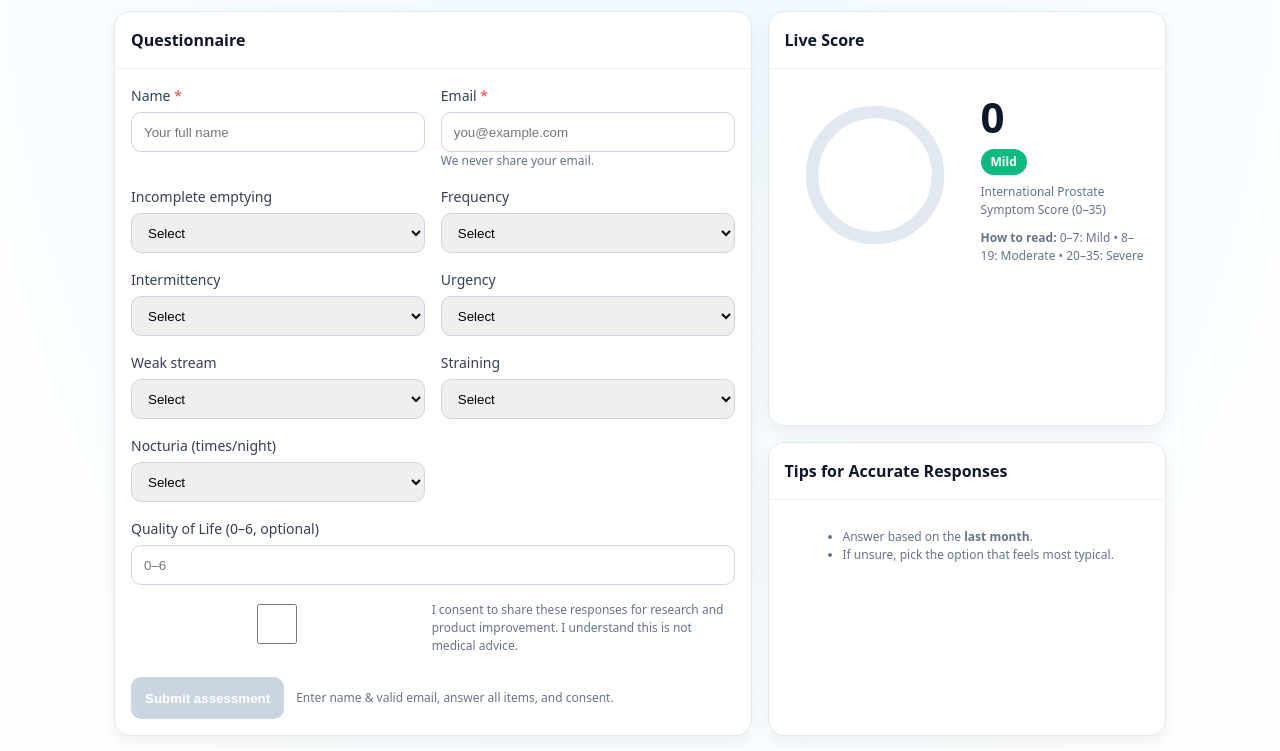
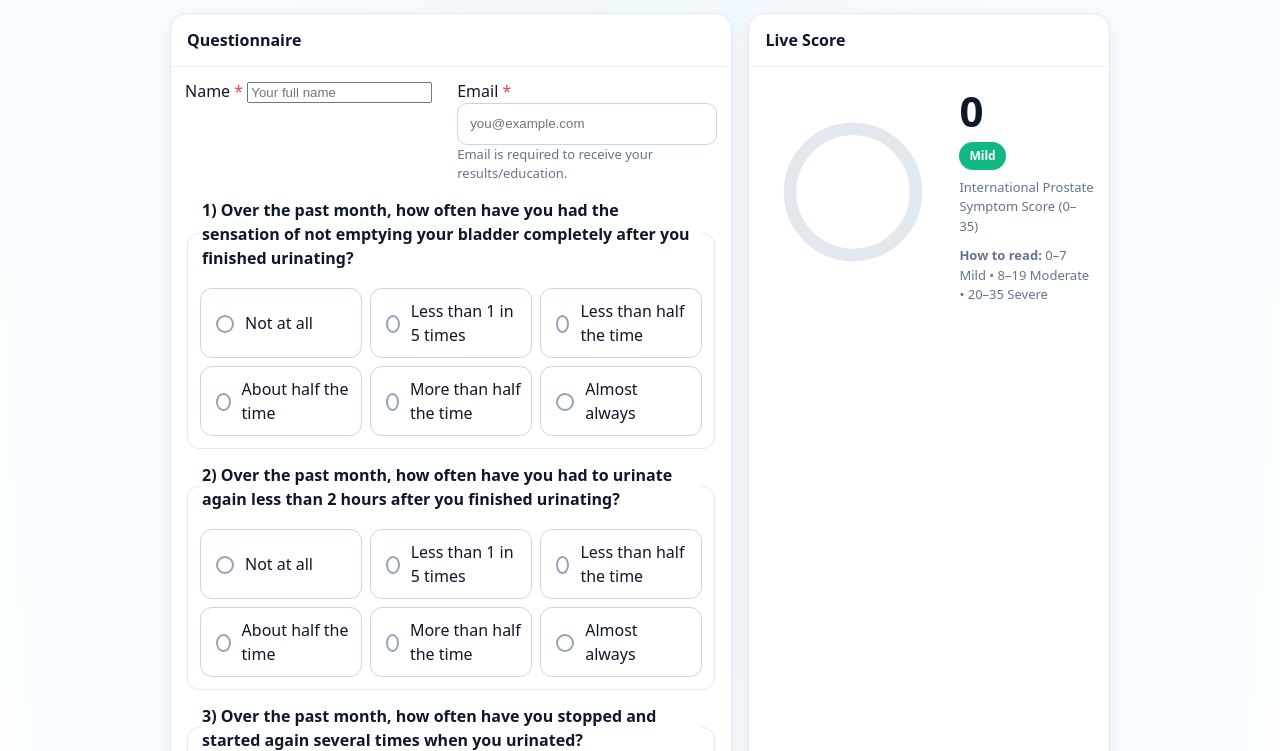
Before and after one commit to anuragpande1977/ipse-self-check, a plain HTML site: page index.html in a window 1280 px wide. Shown: the part 132-883 px from the top of the page. Drawn offline with Linux system fonts and the light colour scheme.

Commit message:
Update index.html

```diff
--- a/index.html
+++ b/index.html
@@ -4,38 +4,56 @@
 <meta charset="utf-8">
 <meta name="viewport" content="width=device-width, initial-scale=1">
 <title>IPSS Self-Assessment — by Anurag Pande</title>
-<meta name="description" content="Quick, private IPSS self-check with instant score and email capture.">
+<meta name="description" content="Quick, phone-friendly IPSS self-check with instant score and email capture.">
 <style>
   :root { --sky:#0ea5e9; --emerald:#10b981; --amber:#f59e0b; --rose:#ef4444; --ink:#0b1322; }
   * { box-sizing:border-box; }
-  body { margin:0; font:16px/1.5 system-ui, -apple-system, Segoe UI, Roboto, Arial; color:#0f172a; background:radial-gradient(ellipse at top,#f0f9ff, #fff); }
-  .container { max-width:1100px; margin:0 auto; padding:24px; }
-  .hero { display:flex; gap:12px; align-items:center; margin:16px 0 8px; }
-  .logo { width:40px; height:40px; border-radius:14px; background:var(--sky); display:grid; place-items:center; color:#fff; }
-  .card { background:#fff; border:1px solid #e2e8f0; border-radius:16px; box-shadow:0 6px 18px rgba(2, 6, 23, 0.06); }
-  .card-header { padding:16px; border-bottom:1px solid #eef2f7; font-weight:600; }
-  .card-body { padding:16px; }
-  .grid { display:grid; gap:16px; }
-  @media (min-width: 900px){ .layout{ display:grid; grid-template-columns:1.6fr 1fr; gap:16px; } }
-  label { font-size:14px; color:#334155; display:block; margin-bottom:6px; }
-  input, select { width:100%; height:40px; border:1px solid #cbd5e1; border-radius:10px; padding:0 12px; outline:none; }
-  input:focus, select:focus { border-color:var(--sky); box-shadow:0 0 0 3px rgba(14,165,233,.25); }
-  .row2 { display:grid; gap:16px; grid-template-columns:1fr 1fr; }
-  .muted { font-size:12px; color:#64748b; }
-  button { height:42px; padding:0 14px; border-radius:10px; background:#0ea5e9; color:#fff; border:none; font-weight:600; cursor:pointer; }
-  button[disabled]{ background:#cbd5e1; cursor:not-allowed; }
-  .badge { display:inline-flex; align-items:center; gap:6px; padding:4px 10px; border-radius:999px; color:#fff; font-size:12px; font-weight:600; }
-  .b-emerald{ background:var(--emerald); } .b-amber{ background:var(--amber); } .b-rose{ background:var(--rose); }
+  body { margin:0; font:16px/1.5 system-ui,-apple-system,Segoe UI,Roboto,Arial; color:#0f172a;
+         background:radial-gradient(ellipse at top,#f0f9ff,#fff); }
+  .container { max-width:980px; margin:0 auto; padding:20px; }
+  .hero { display:flex; gap:12px; align-items:center; margin:6px 0 8px; }
+  .logo { width:40px;height:40px;border-radius:14px;background:var(--sky);
+          display:grid;place-items:center;color:#fff; }
+  .muted { color:#64748b; font-size:13px; }
+  .card { background:#fff; border:1px solid #e2e8f0; border-radius:16px; box-shadow:0 6px 18px rgba(2,6,23,.06); }
+  .card-h { padding:14px 16px; border-bottom:1px solid #eef2f7; font-weight:600; }
+  .card-b { padding:12px 14px; }
+  .stack { display:grid; gap:14px; }
+  .q { padding:12px; border:1px solid #e2e8f0; border-radius:12px; }
+  .q legend { font-weight:600; margin-bottom:6px; }
+  .optrow { display:grid; grid-template-columns:1fr 1fr; gap:8px; }
+  @media (min-width:640px){ .optrow { grid-template-columns:repeat(3,1fr);} }
+  .pill { display:flex; align-items:center; gap:8px; padding:10px; border:1px solid #cbd5e1; border-radius:12px;
+          background:#fff; cursor:pointer; user-select:none; }
+  .pill input { appearance:none; width:18px; height:18px; border:2px solid #94a3b8; border-radius:50%; display:inline-block; }
+  .pill input:checked { border-color:var(--sky); box-shadow:inset 0 0 0 4px var(--sky); }
+  .pill:has(input:checked) { border-color:var(--sky); background:#f0f9ff; }
+  .row2 { display:grid; gap:12px; grid-template-columns:1fr; }
+  @media (min-width:640px){ .row2 { grid-template-columns:1fr 1fr; } }
+  input[type="text"], input[type="email"], input[type="number"] {
+    width:100%; height:42px; border:1px solid #cbd5e1; border-radius:10px; padding:0 12px; outline:none;
+  }
+  input:focus { border-color:var(--sky); box-shadow:0 0 0 3px rgba(14,165,233,.2); }
+  button { height:46px; padding:0 16px; border-radius:12px; background:var(--sky); color:#fff; border:none; font-weight:700; }
+  button[disabled]{ background:#cbd5e1; }
   .msg{ margin-top:8px; font-size:14px; display:flex; align-items:center; gap:8px; }
   .ok{ color:#166534; } .err{ color:#b91c1c; }
-  .tips li{ margin-left:18px; list-style:disc; }
-  footer { border-top:1px solid #e2e8f0; background:#fff; margin-top:24px; }
-  footer .inner{ max-width:1100px; margin:0 auto; padding:12px 24px; font-size:12px; color:#64748b; display:flex; justify-content:space-between; flex-wrap:wrap; gap:10px;}
+
+  /* Layout: phone-first */
+  .layout { display:grid; gap:16px; }
+  @media (min-width:900px){ .layout { grid-template-columns:1.4fr .9fr; } }
+
   /* Gauge */
   .gauge { width:180px; height:180px; }
   .g-bg { stroke:#e2e8f0; fill:none; stroke-width:14; }
-  .g-fg { stroke:var(--sky); fill:none; stroke-width:14; stroke-linecap:round; transform:rotate(-90deg); transform-origin:50% 50%; transition:stroke-dashoffset .4s ease; }
-  .score { font-weight:700; font-size:42px; }
+  .g-fg { stroke:var(--sky); fill:none; stroke-width:14; stroke-linecap:round; transform:rotate(-90deg); transform-origin:50% 50%;
+          transition:stroke-dashoffset .4s ease; }
+  .score { font-weight:800; font-size:42px; }
+  .badge { display:inline-flex; align-items:center; gap:6px; padding:5px 10px; border-radius:999px; color:#fff; font-size:12px; font-weight:700; }
+  .b-emerald{ background:var(--emerald); } .b-amber{ background:var(--amber); } .b-rose{ background:var(--rose); }
+
+  footer { border-top:1px solid #e2e8f0; background:#fff; margin-top:20px; }
+  footer .inner{ max-width:980px; margin:0 auto; padding:10px 20px; font-size:12px; color:#64748b; display:flex; justify-content:space-between; flex-wrap:wrap; gap:10px;}
 </style>
 </head>
 <body>
@@ -47,20 +65,20 @@
         </svg>
       </div>
       <div>
-        <h1 style="margin:0;font-size:26px;">IPSS Self-Assessment</h1>
+        <h1 style="margin:0;font-size:24px;">IPSS Self-Assessment</h1>
         <div class="muted">by Anurag Pande</div>
       </div>
     </div>
-    <p class="muted" style="max-width:760px;margin:8px 0 20px;">
-      Quick IPSS self-check. Results are informational only and not a diagnosis. Please consult a healthcare professional.
+    <p class="muted" style="max-width:740px;margin:6px 0 16px;">
+      Over the <strong>past month</strong>, choose the option that best describes your urinary symptoms. Results are informational only and not a diagnosis.
     </p>
 
     <div class="layout">
-      <!-- Form -->
+      <!-- FORM -->
       <div class="card">
-        <div class="card-header">Questionnaire</div>
-        <div class="card-body">
-          <form id="ipssForm" class="grid">
+        <div class="card-h">Questionnaire</div>
+        <div class="card-b">
+          <form id="ipssForm" class="stack">
             <div class="row2">
               <div>
                 <label for="name">Name <span style="color:#ef4444">*</span></label>
@@ -69,52 +87,68 @@
               <div>
                 <label for="email">Email <span style="color:#ef4444">*</span></label>
                 <input id="email" name="email" type="email" placeholder="you@example.com" required>
-                <div class="muted">We never share your email.</div>
+                <div class="muted">Email is required to receive your results/education.</div>
               </div>
             </div>
 
-            <div class="row2">
-              <div>
-                <label for="q1">Incomplete emptying</label>
-                <select id="q1" name="q1"><option value="">Select</option></select>
+            <!-- Q1 -->
+            <fieldset class="q">
+              <legend>1) Over the past month, how often have you had the <strong>sensation of not emptying your bladder completely</strong> after you finished urinating?</legend>
+              <div class="optrow" data-q="q1">
+                <!-- value 0–5 maps to IPSS scoring -->
               </div>
-              <div>
-                <label for="q2">Frequency</label>
-                <select id="q2" name="q2"><option value="">Select</option></select>
-              </div>
-              <div>
-                <label for="q3">Intermittency</label>
-                <select id="q3" name="q3"><option value="">Select</option></select>
-              </div>
-              <div>
-                <label for="q4">Urgency</label>
-                <select id="q4" name="q4"><option value="">Select</option></select>
-              </div>
-              <div>
-                <label for="q5">Weak stream</label>
-                <select id="q5" name="q5"><option value="">Select</option></select>
-              </div>
-              <div>
-                <label for="q6">Straining</label>
-                <select id="q6" name="q6"><option value="">Select</option></select>
-              </div>
-              <div>
-                <label for="q7">Nocturia (times/night)</label>
-                <select id="q7" name="q7"><option value="">Select</option></select>
-              </div>
-            </div>
+            </fieldset>
 
-            <div>
-              <label for="qol">Quality of Life (0–6, optional)</label>
-              <input id="qol" name="qol" type="number" min="0" max="6" placeholder="0–6">
-            </div>
+            <!-- Q2 -->
+            <fieldset class="q">
+              <legend>2) Over the past month, how often have you had to <strong>urinate again less than 2 hours</strong> after you finished urinating?</legend>
+              <div class="optrow" data-q="q2"></div>
+            </fieldset>
+
+            <!-- Q3 -->
+            <fieldset class="q">
+              <legend>3) Over the past month, how often have you <strong>stopped and started again several times</strong> when you urinated?</legend>
+              <div class="optrow" data-q="q3"></div>
+            </fieldset>
+
+            <!-- Q4 -->
+            <fieldset class="q">
+              <legend>4) Over the past month, how often have you found it <strong>difficult to postpone urination</strong>?</legend>
+              <div class="optrow" data-q="q4"></div>
+            </fieldset>
+
+            <!-- Q5 -->
+            <fieldset class="q">
+              <legend>5) Over the past month, how often have you had a <strong>weak urinary stream</strong>?</legend>
+              <div class="optrow" data-q="q5"></div>
+            </fieldset>
+
+            <!-- Q6 -->
+            <fieldset class="q">
+              <legend>6) Over the past month, how often have you had to <strong>push or strain</strong> to begin urination?</legend>
+              <div class="optrow" data-q="q6"></div>
+            </fieldset>
+
+            <!-- Q7 Nocturia (times/night) -->
+            <fieldset class="q">
+              <legend>7) Over the past month, how many times did you <strong>typically get up at night to urinate</strong> (from bedtime until morning)?</legend>
+              <div class="optrow" data-q="q7" data-nocturia="1"></div>
+              <div class="muted" style="margin-top:6px;">Scoring: 0 = none, 1 = once, …, 5 = 5 or more times.</div>
+            </fieldset>
+
+            <!-- QoL (optional) -->
+            <fieldset class="q">
+              <legend>Quality of Life (optional): If you were to spend the rest of your life with your urinary condition the way it is now, how would you feel about that?</legend>
+              <div class="optrow" data-q="qol" data-qol="1"></div>
+              <div class="muted" style="margin-top:6px;">0=Delighted, 1=Pleased, 2=Mostly satisfied, 3=Mixed, 4=Mostly dissatisfied, 5=Unhappy, 6=Terrible.</div>
+            </fieldset>
 
             <label style="display:flex; gap:10px; align-items:flex-start;">
               <input type="checkbox" id="consent" required>
               <span class="muted">I consent to share these responses for research and product improvement. I understand this is not medical advice.</span>
             </label>
 
-            <div style="display:flex; gap:12px; align-items:center;">
+            <div style="display:flex; gap:12px; align-items:center; flex-wrap:wrap;">
               <button id="submitBtn" type="submit" disabled>Submit assessment</button>
               <div class="muted" id="hint">Enter name & valid email, answer all items, and consent.</div>
             </div>
@@ -125,11 +159,11 @@
         </div>
       </div>
 
-      <!-- Visuals -->
-      <div class="grid">
+      <!-- VISUALS -->
+      <div class="stack">
         <div class="card">
-          <div class="card-header">Live Score</div>
-          <div class="card-body" style="display:grid; grid-template-columns:180px 1fr; gap:16px; align-items:center;">
+          <div class="card-h">Live Score</div>
+          <div class="card-b" style="display:grid; grid-template-columns:180px 1fr; gap:16px; align-items:center;">
             <svg class="gauge" viewBox="0 0 200 200" aria-hidden="true">
               <circle class="g-bg" cx="100" cy="100" r="70"></circle>
               <circle id="gFG" class="g-fg" cx="100" cy="100" r="70"
@@ -140,32 +174,22 @@
               <div id="sevBadge" class="badge b-emerald">Mild</div>
               <div class="muted" style="margin-top:8px;">International Prostate Symptom Score (0–35)</div>
               <div class="muted" style="margin-top:10px;">
-                <strong>How to read:</strong> 0–7: Mild • 8–19: Moderate • 20–35: Severe
+                <strong>How to read:</strong> 0–7 Mild • 8–19 Moderate • 20–35 Severe
               </div>
             </div>
           </div>
         </div>
 
-        <div class="card">
-          <div class="card-header">Tips for Accurate Responses</div>
-          <div class="card-body muted">
-            <ul class="tips">
-              <li>Answer based on the <strong>last month</strong>.</li>
-              <li>If unsure, pick the option that feels most typical.</li>
-            </ul>
-          </div>
-        </div>
-
-        <div id="insightsCard" class="card" style="display:none;">
-          <div class="card-header">What your score suggests</div>
-          <div class="card-body muted">
+        <div class="card" id="insightsCard" style="display:none;">
+          <div class="card-h">What your score suggests</div>
+          <div class="card-b muted">
             <p>Your total score is <strong id="finalScore"></strong>. <span id="finalBadge" class="badge b-emerald">Mild</span></p>
-            <ul class="tips">
+            <ul style="margin:6px 0 0 18px;">
               <li>Mild (0–7): lifestyle changes and monitoring may help.</li>
               <li>Moderate (8–19): consider discussing options with a healthcare professional.</li>
               <li>Severe (20–35): seek medical advice to evaluate therapies.</li>
             </ul>
-            <p style="font-size:12px;">This tool is informational and not a substitute for medical care.</p>
+            <p style="font-size:12px;margin-top:6px;">This tool is informational and not a substitute for medical care.</p>
           </div>
         </div>
       </div>
@@ -174,30 +198,57 @@
     <footer>
       <div class="inner">
         <div>© <span id="yr"></span> Anurag Pande. All rights reserved.</div>
-        <div class="muted"><a href="#" style="color:#0ea5e9; text-decoration:none;">Privacy</a> • <a href="#" style="color:#0ea5e9; text-decoration:none;">Terms</a></div>
+        <div class="muted"><a href="#" style="color:#0ea5e9;text-decoration:none;">Privacy</a> • <a href="#" style="color:#0ea5e9;text-decoration:none;">Terms</a></div>
       </div>
     </footer>
   </div>
 
 <script>
-  // === CONFIG: paste your Apps Script Web App URL here ===
+  // === PASTE YOUR APPS SCRIPT WEB APP URL HERE ===
   const ENDPOINT = 'https://script.google.com/macros/s/PASTE_YOUR_WEB_APP_URL/exec';
 
-  // Build 0–5 options for IPSS items
-  ['q1','q2','q3','q4','q5','q6','q7'].forEach(id => {
-    const sel = document.getElementById(id);
-    for (let i=0; i<=5; i++) {
-      const o = document.createElement('option'); o.value = String(i); o.textContent = i;
-      sel.appendChild(o);
-    }
+  // Build option pills per IPSS standard
+  const freqOpts = [
+    {v:0, t:'Not at all'},
+    {v:1, t:'Less than 1 in 5 times'},
+    {v:2, t:'Less than half the time'},
+    {v:3, t:'About half the time'},
+    {v:4, t:'More than half the time'},
+    {v:5, t:'Almost always'}
+  ];
+  const nocturiaOpts = [
+    {v:0, t:'0 times'}, {v:1, t:'1 time'}, {v:2, t:'2 times'},
+    {v:3, t:'3 times'}, {v:4, t:'4 times'}, {v:5, t:'5 or more times'}
+  ];
+  const qolOpts = [
+    {v:0, t:'0 — Delighted'}, {v:1, t:'1 — Pleased'}, {v:2, t:'2 — Mostly satisfied'},
+    {v:3, t:'3 — Mixed'}, {v:4, t:'4 — Mostly dissatisfied'}, {v:5, t:'5 — Unhappy'}, {v:6, t:'6 — Terrible'}
+  ];
+
+  function makePills(container, name, opts){
+    container.innerHTML = '';
+    opts.forEach((o,i) => {
+      const id = name + '-' + i;
+      const label = document.createElement('label');
+      label.className = 'pill';
+      label.innerHTML = `<input type="radio" name="${name}" id="${id}" value="${o.v}"><span>${o.t}</span>`;
+      container.appendChild(label);
+    });
+  }
+
+  document.querySelectorAll('.optrow').forEach(row=>{
+    const key = row.getAttribute('data-q');
+    if (row.hasAttribute('data-nocturia')) makePills(row, key, nocturiaOpts);
+    else if (row.hasAttribute('data-qol')) makePills(row, key, qolOpts);
+    else makePills(row, key, freqOpts);
   });
 
+  // DOM refs
   const form = document.getElementById('ipssForm');
-  const inputs = [...form.querySelectorAll('input, select')];
   const submitBtn = document.getElementById('submitBtn');
   const hint = document.getElementById('hint');
+  const gFG = document.getElementById('gFG');
   const scoreVal = document.getElementById('scoreVal');
-  const gFG = document.getElementById('gFG');
   const sevBadge = document.getElementById('sevBadge');
   const insights = document.getElementById('insightsCard');
   const finalScore = document.getElementById('finalScore');
@@ -208,15 +259,17 @@
   const serverErrText = document.getElementById('serverErrText');
   document.getElementById('yr').textContent = new Date().getFullYear();
 
-  const CIRC = 2 * Math.PI * 70; // r=70
-  gFG.setAttribute('stroke-dasharray', CIRC.toFixed(2)); gFG.style.strokeDashoffset = CIRC;
+  // Live gauge
+  const CIRC = 2*Math.PI*70;
+  gFG.setAttribute('stroke-dasharray', CIRC.toFixed(2));
+  gFG.style.strokeDashoffset = CIRC;
 
   function totalScore(){
     let t = 0;
-    for (const id of ['q1','q2','q3','q4','q5','q6','q7']) {
-      const v = document.getElementById(id).value;
-      if (v === '') return null;
-      t += parseInt(v,10);
+    for (const k of ['q1','q2','q3','q4','q5','q6','q7']) {
+      const sel = form.querySelector(`input[name="${k}"]:checked`);
+      if (!sel) return null;
+      t += parseInt(sel.value,10);
     }
     return t;
   }
@@ -229,29 +282,24 @@
     const t = totalScore() ?? 0;
     scoreVal.textContent = t;
     const ratio = Math.max(0, Math.min(1, t/35));
-    const off = CIRC * (1 - ratio);
-    gFG.style.strokeDashoffset = off.toFixed(2);
+    gFG.style.strokeDashoffset = (CIRC*(1-ratio)).toFixed(2);
     const [lab, cls] = severity(t);
-    sevBadge.textContent = lab;
-    sevBadge.className = 'badge ' + cls;
+    sevBadge.textContent = lab; sevBadge.className = 'badge ' + cls;
   }
-  inputs.forEach(el => el.addEventListener('input', () => {
-    updateGauge();
-    validateForm();
-  }));
+  form.addEventListener('input', () => { updateGauge(); validateForm(); });
 
   function validateForm(){
     const nameOK = (document.getElementById('name').value.trim().length >= 2);
     const emailV = document.getElementById('email').value.trim();
     const emailOK = /^[^\s@]+@[^\s@]+\.[^\s@]+$/.test(emailV);
-    const allQs = totalScore() !== null;
+    const allQs = totalScore() !== null; // all 7 answered
     const consent = document.getElementById('consent').checked;
     const ok = nameOK && emailOK && allQs && consent;
     submitBtn.disabled = !ok;
     hint.style.display = ok ? 'none' : 'block';
   }
 
-  // Capture UTM + page URL
+  // UTM capture
   const usp = new URLSearchParams(location.search);
   const utm = {
     utm_source: usp.get('utm_source') || '',
@@ -262,32 +310,42 @@
     page_url: location.href
   };
 
+  // Submit
   form.addEventListener('submit', async (e) => {
     e.preventDefault();
-    serverMsg.style.display = 'none'; serverErr.style.display = 'none';
-    submitBtn.disabled = true; const prevText = submitBtn.textContent; submitBtn.textContent = 'Submitting…';
+    serverMsg.style.display='none'; serverErr.style.display='none';
+    const prev = submitBtn.textContent; submitBtn.textContent='Submitting…'; submitBtn.disabled = true;
 
-    const fd = new FormData(form);
-    Object.entries(utm).forEach(([k,v]) => fd.append(k, v));
+    const fd = new FormData();
+    fd.append('name', document.getElementById('name').value.trim());
+    fd.append('email', document.getElementById('email').value.trim());
+    ['q1','q2','q3','q4','q5','q6','q7'].forEach(k=>{
+      const v = form.querySelector(`input[name="${k}"]:checked`).value;
+      fd.append(k, v);
+    });
+    const qolSel = form.querySelector('input[name="qol"]:checked');
+    if (qolSel) fd.append('qol', qolSel.value);
+    Object.entries(utm).forEach(([k,v])=>fd.append(k,v));
+
     try {
-      const res = await fetch(ENDPOINT, { method:'POST', body: fd });
+      const res = await fetch(ENDPOINT, { method:'POST', body:fd });
       const out = await res.json();
       if (out.ok) {
         serverTotal.textContent = out.total;
-        serverMsg.style.display = 'flex';
+        serverMsg.style.display='flex';
         finalScore.textContent = out.total;
         const [lab, cls] = severity(out.total || totalScore() || 0);
         finalBadge.textContent = lab; finalBadge.className = 'badge ' + cls;
-        insights.style.display = 'block';
+        insights.style.display='block';
       } else {
         serverErrText.textContent = out.error || 'Submission failed.';
-        serverErr.style.display = 'flex';
+        serverErr.style.display='flex';
       }
     } catch (err) {
-      serverErrText.textContent = 'Network error. Check the Apps Script deployment/access.';
-      serverErr.style.display = 'flex';
+      serverErrText.textContent = 'Network error. Check your Apps Script Web App URL & access.';
+      serverErr.style.display='flex';
     } finally {
-      submitBtn.textContent = prevText; validateForm();
+      submitBtn.textContent = prev; validateForm();
     }
   });
 
```
